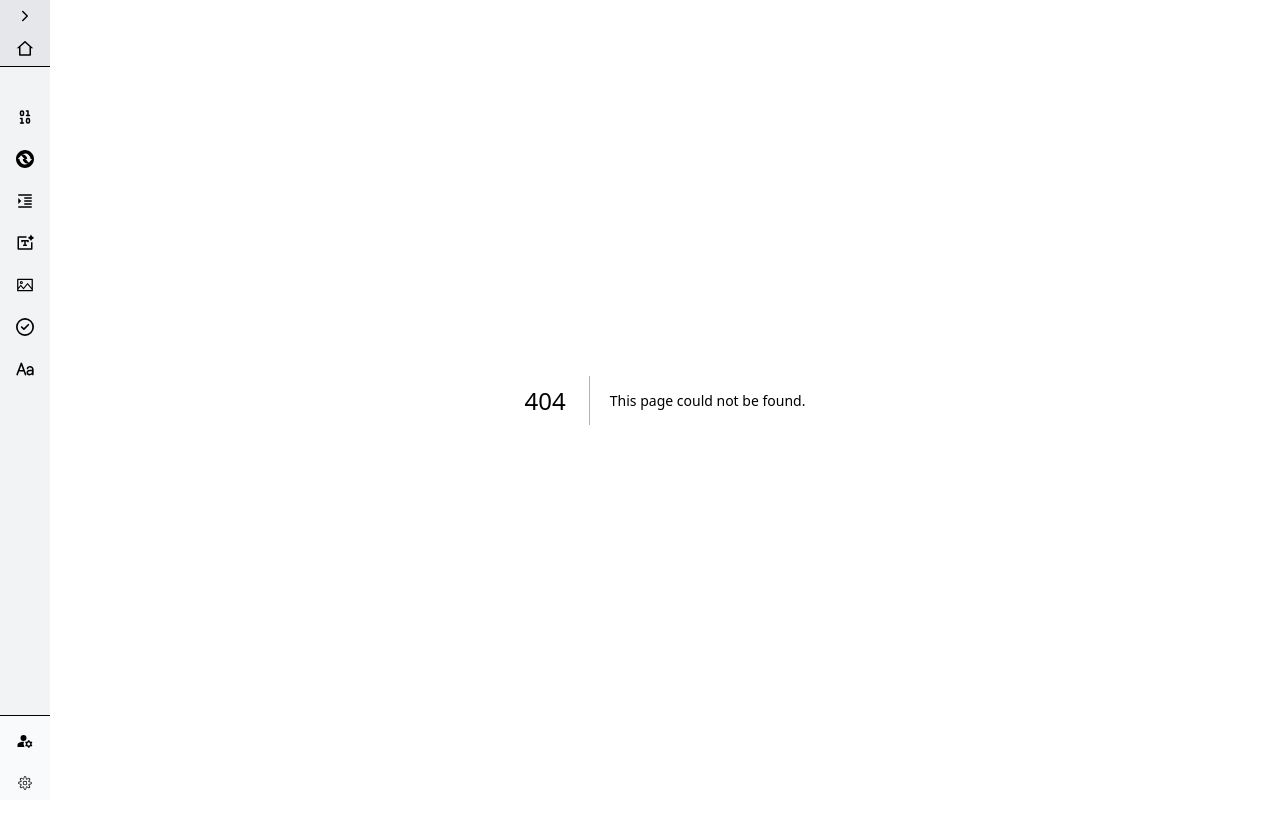
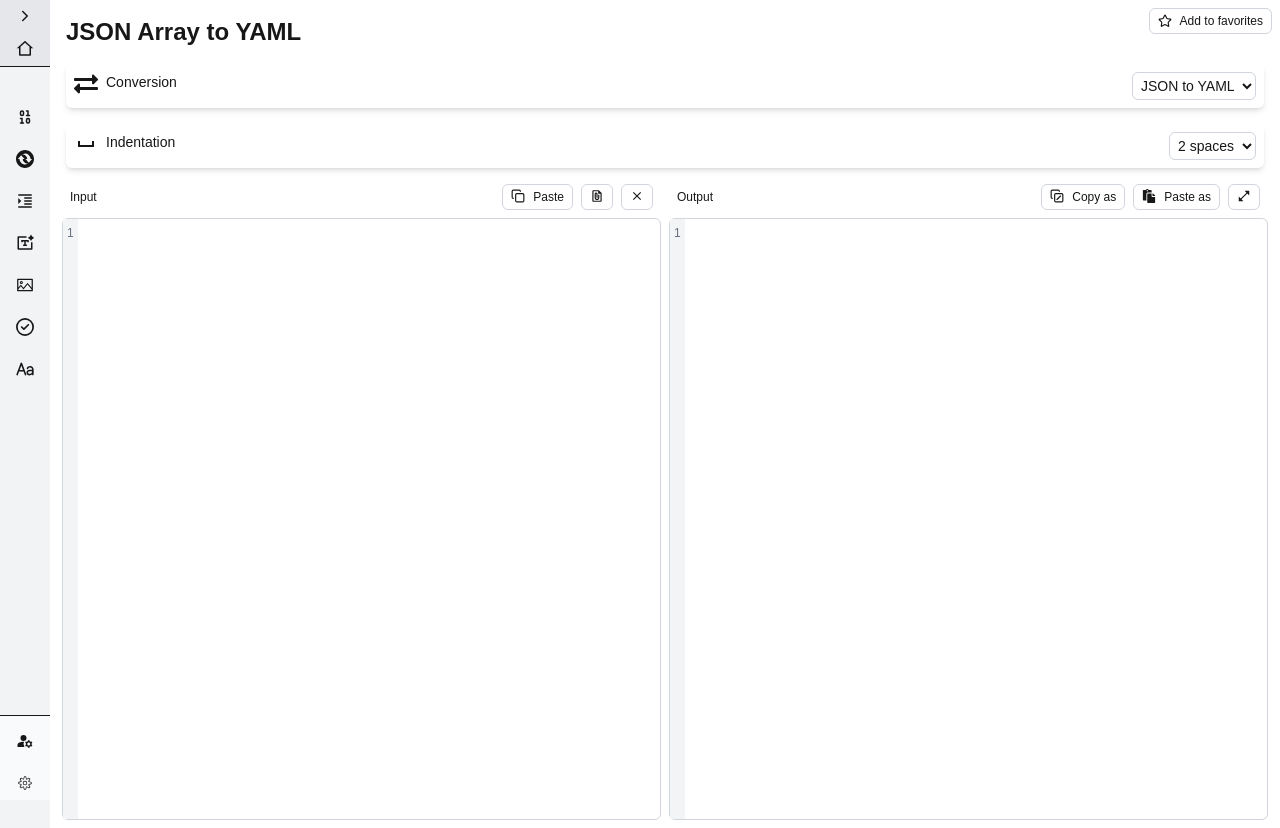
Before and after one commit to Kanghocit/Devtoys, a Next.js app: page /jsontoyaml in a window 1280 px wide. Before the commit this address had no page. Before the commit the page ends 800 px from the top, so only its background shows below. Built offline with nearby package versions, Linux system fonts and the light colour scheme.

Commit message:
convert-json-to-yaml

```diff
--- a/src/app/jsontotable/page.tsx
+++ b/src/app/jsontotable/page.tsx
@@ -1,5 +1,6 @@
 "use client";
 import Button from "@/components/button";
+import Textarea from "@/components/textarea";
 import clsx from "clsx";
 import { useEffect, useRef, useState } from "react";
 import { FaBusinessTime, FaPaste } from "react-icons/fa";
@@ -63,25 +64,11 @@ const JsonToTable = () => {
               <Button icon={<MdClear />} onClick={() => setInput("")} />
             </div>
           </div>
-          <div className="relative flex border border-gray-300 w-full rounded-md ">
-            {/* Số dòng */}
-            <div className="bg-gray-100 text-gray-500 text-xs text-right p-1">
-              {lines.map((line) => (
-                <div key={line} className="h-5 leading-5">
-                  {line}
-                </div>
-              ))}
-            </div>
-
-            {/* Textarea */}
-            <textarea
-              ref={textareaRef}
-              className="w-full min-h-[90%] resize-none p-2 font-mono text-sm  outline-none"
-              onInput={updateLines}
-              value={input}
-              onChange={(e) => setInput(e.target.value)}
-            />
-          </div>
+          <Textarea
+            onInput={updateLines}
+            value={input}
+            onChange={(e) => setInput(e.target.value)}
+          />
         </div>
 
         {/* Output */}
--- /dev/null
+++ b/src/app/jsontoyaml/page.tsx
@@ -0,0 +1,130 @@
+"use client";
+import { LuCopySlash } from "react-icons/lu";
+import { MdOpenInFull } from "react-icons/md";
+import Button from "@/components/button";
+import Textarea from "@/components/textarea";
+import clsx from "clsx";
+import { useEffect, useRef, useState } from "react";
+import { LuCopy, LuStar } from "react-icons/lu";
+import { MdClear, MdFilePresent } from "react-icons/md";
+import { FaPaste, FaRegClock } from "react-icons/fa";
+import CustomCard from "@/components/Card/CusCard";
+import { FaExchangeAlt } from "react-icons/fa";
+import { MdOutlineSpaceBar } from "react-icons/md";
+
+const JsonToYaml = () => {
+  const textareaRef = useRef<HTMLTextAreaElement>(null);
+
+  const [widthFull, setWidthFull] = useState(false);
+  const [input, setInput] = useState("");
+  //   const [lines, setLines] = useState<number[]>([1]);
+  const [output, setOutput] = useState("");
+  //   const updateLines = () => {
+  //     const lineCount = textareaRef.current?.value.split("\n").length || 1;
+  //     setLines(Array.from({ length: lineCount }, (_, i) => i + 1));
+  //   };
+
+  //   useEffect(() => {
+  //     updateLines();
+  //   }, []);
+
+  //   xử lý chuyển đổi từ json sang yaml
+  const convertJsonToYaml = (jsonArray: any[]): string =>
+    jsonArray
+      .map((obj) =>
+        Object.entries(obj)
+          .map(
+            ([key, value]) =>
+              `${key} : ${typeof value === "string" ? value : String(value)}`
+          )
+          .join("\n")
+      )
+      .join("\n");
+
+  const parsedInput = (() => {
+    try {
+      return JSON.parse(input);
+    } catch {
+      return [];
+    }
+  })();
+  const yamlOutput = input ? convertJsonToYaml(parsedInput) : "";
+  useEffect(() => {
+    setOutput(yamlOutput);
+  }, [input]);
+
+  return (
+    <div className="flex flex-col rounded-2xl h-full p-2">
+      {/* Header  */}
+      <div className="flex justify-between">
+        <p className="font-bold text-2xl m-2">JSON Array to YAML</p>
+        <div>
+          <Button icon={<LuStar />} className="flex items-center text-xs">
+            Add to favorites
+          </Button>
+        </div>
+      </div>
+
+      <CustomCard title="Conversion" icon={<FaExchangeAlt />}>
+        <select className="border border-gray-300 rounded-md p-1 text-sm focus:outline-none">
+          <option value="JSON to YAML">JSON to YAML</option>
+          <option value="YAML to JSON">YAML to JSON</option>
+        </select>
+      </CustomCard>
+      <CustomCard title="Indentation" icon={<MdOutlineSpaceBar />}>
+        <select className="border border-gray-300 rounded-md p-1 text-sm focus:outline-none">
+          <option value="2 spaces">2 spaces</option>
+          <option value="4 spaces">4 spaces</option>
+        </select>
+      </CustomCard>
+
+      {/* Input */}
+      <div className="grid grid-cols-2">
+        <div className={clsx("mx-1", widthFull && "hidden")}>
+          <div
+            className={clsx(
+              "flex m-2 justify-between",
+              widthFull ? "hidden" : ""
+            )}
+          >
+            <p className="text-xs flex justify-center items-center">Input</p>
+            <div className="flex gap-2">
+              <Button icon={<LuCopy />}>Paste</Button>
+              <Button icon={<MdFilePresent />} />
+              <Button icon={<MdClear />} onClick={() => setInput("")} />
+            </div>
+          </div>
+
+          <Textarea
+            // onInput={updateLines}
+            value={input}
+            onChange={(e) => setInput(e.target.value)}
+          />
+        </div>
+        {/* Output */}
+        <div className={clsx("mx-1", widthFull && "w-full col-span-2")}>
+          <div className="flex m-2 justify-between">
+            <p className="text-xs flex justify-center items-center">Output</p>
+            <div className="flex gap-2">
+              <Button icon={<LuCopySlash />}>Copy as</Button>
+              <Button icon={<FaPaste />}>Paste as</Button>
+              <Button
+                icon={<MdOpenInFull />}
+                onClick={() => setWidthFull(!widthFull)}
+              />
+            </div>
+          </div>
+          <Textarea
+            // onInput={updateLines}
+            value={output}
+            onChange={(e) => setInput(e.target.value)}
+            readOnly
+            className="cursor-not-allowed"
+          />
+        </div>
+      </div>
+    </div>
+  );
+};
+
+export default JsonToYaml;
--- a/src/components/Card/index.tsx
+++ b/src/components/Card/index.tsx
@@ -20,7 +20,7 @@ const Card: React.FC<CardProps> = ({
   ...rest
 }) => {
   const cardClass = clsx(
-    "grid grid-cols-3  gap-4 mx-2 my-4 p-4 drop-shadow-md rounded-lg shadow-md w-80 h-30 my-2 hover:bg-gray-100/50",
+    "grid grid-cols-3  gap-4 mx-2 my-4 p-4 drop-shadow-md rounded-lg shadow-md w-80 h-30 my-2 hover:bg-gray-100/50 cursor-pointer",
     className
   );
   const router = useRouter();
--- a/src/components/input/TextAreaWithLineNumbers.tsx
+++ /dev/null
@@ -1,40 +0,0 @@
-"use client";
-import { useState, useRef, useEffect } from "react";
-
-const TextAreaWithLineNumbers = ({ readOnly }: { readOnly: boolean }) => {
-  const [lines, setLines] = useState<number[]>([1]);
-  const textareaRef = useRef<HTMLTextAreaElement>(null);
-
-  // Cập nhật số dòng khi nhập
-  const updateLines = () => {
-    const lineCount = textareaRef.current?.value.split("\n").length || 1;
-    setLines(Array.from({ length: lineCount }, (_, i) => i + 1));
-  };
-
-  useEffect(() => {
-    updateLines(); // Gọi ngay khi render
-  }, []);
-
-  return (
-    <div className="relative flex border-1 border-gray-300 w-full rounded-md">
-      {/* Số dòng */}
-      <div className="bg-gray-100 text-gray-500 text-xs text-right p-1  ">
-        {lines.map((line) => (
-          <div key={line} className="h-5 leading-5">
-            {line}
-          </div>
-        ))}
-      </div>
-
-      {/* Textarea */}
-      <textarea
-        ref={textareaRef}
-        className="w-full min-h-150 resize-none p-2 font-mono text-sm outline-none"
-        onInput={updateLines}
-        readOnly={readOnly}
-      />
-    </div>
-  );
-};
-
-export default TextAreaWithLineNumbers;
--- /dev/null
+++ b/src/components/textarea/index.tsx
@@ -0,0 +1,53 @@
+"use client";
+import clsx from "clsx";
+import { useEffect, useRef, useState } from "react";
+
+type TextareaProps = React.ComponentPropsWithoutRef<"textarea">;
+
+const Textarea: React.FC<TextareaProps> = ({ className, ...rest }) => {
+  const textareaRef = useRef<HTMLTextAreaElement>(null);
+  const [lines, setLines] = useState<number[]>([1]);
+
+  const updateLines = () => {
+    if (textareaRef.current) {
+      const lineCount = textareaRef.current.value.split("\n").length;
+      setLines(Array.from({ length: lineCount }, (_, i) => i + 1));
+    }
+  };
+
+  // Gọi updateLines khi component render
+  useEffect(() => {
+    updateLines();
+  }, []);
+
+  return (
+    <div
+      className={clsx(
+        "relative flex border border-gray-300 w-full rounded-md",
+        className
+      )}
+    >
+      {/* Số dòng bên trái */}
+      <div className="bg-gray-100 text-gray-500 text-xs text-right p-1">
+        {lines.map((line) => (
+          <div key={line} className="h-5 leading-5">
+            {line}
+          </div>
+        ))}
+      </div>
+
+      {/* Textarea */}
+      <textarea
+        {...rest}
+        ref={textareaRef}
+        className={clsx(
+          "w-full min-h-150 resize-none p-2 font-mono text-sm outline-none",
+          className
+        )}
+        onInput={updateLines} // Cập nhật số dòng mỗi khi nhập
+      />
+    </div>
+  );
+};
+
+export default Textarea;
```
